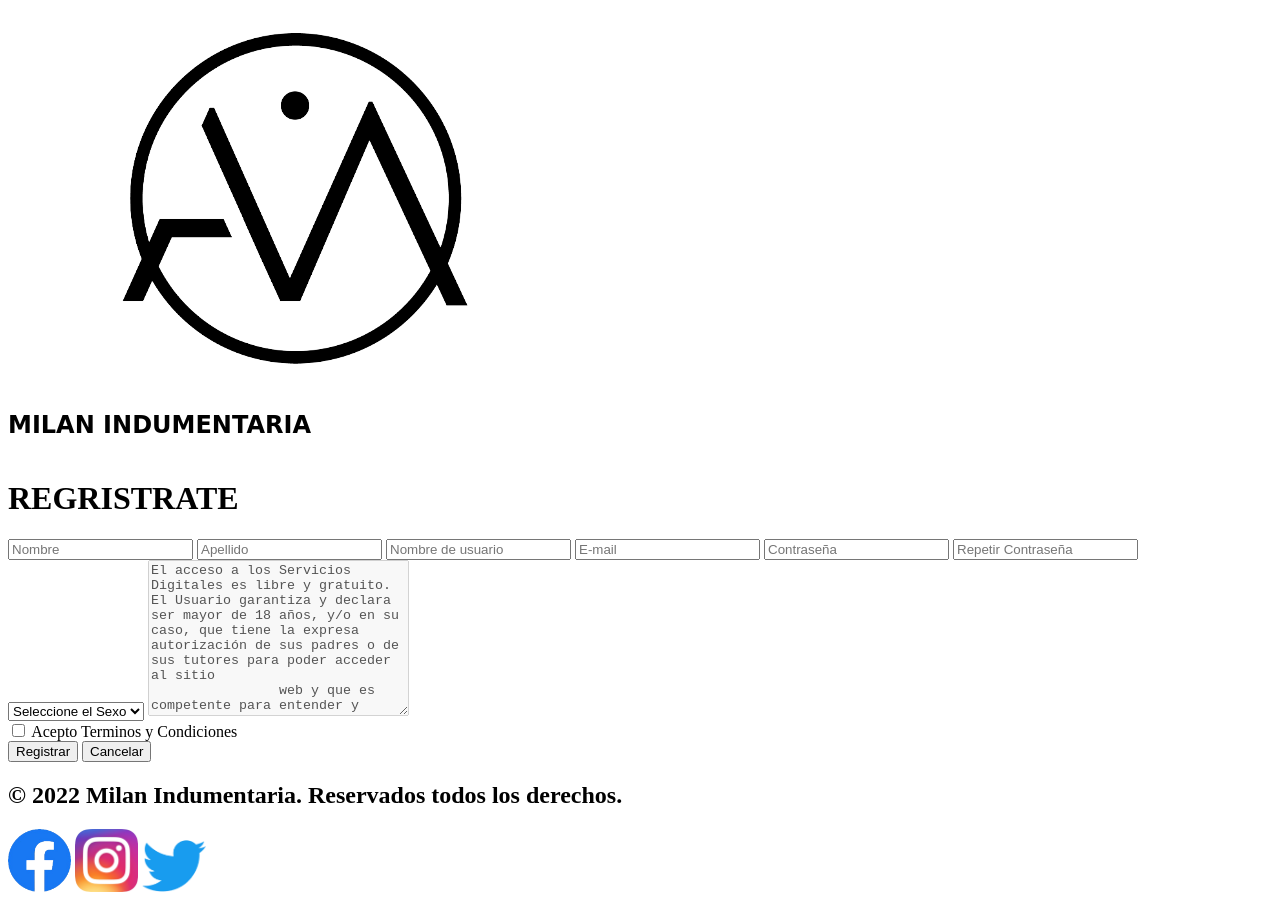
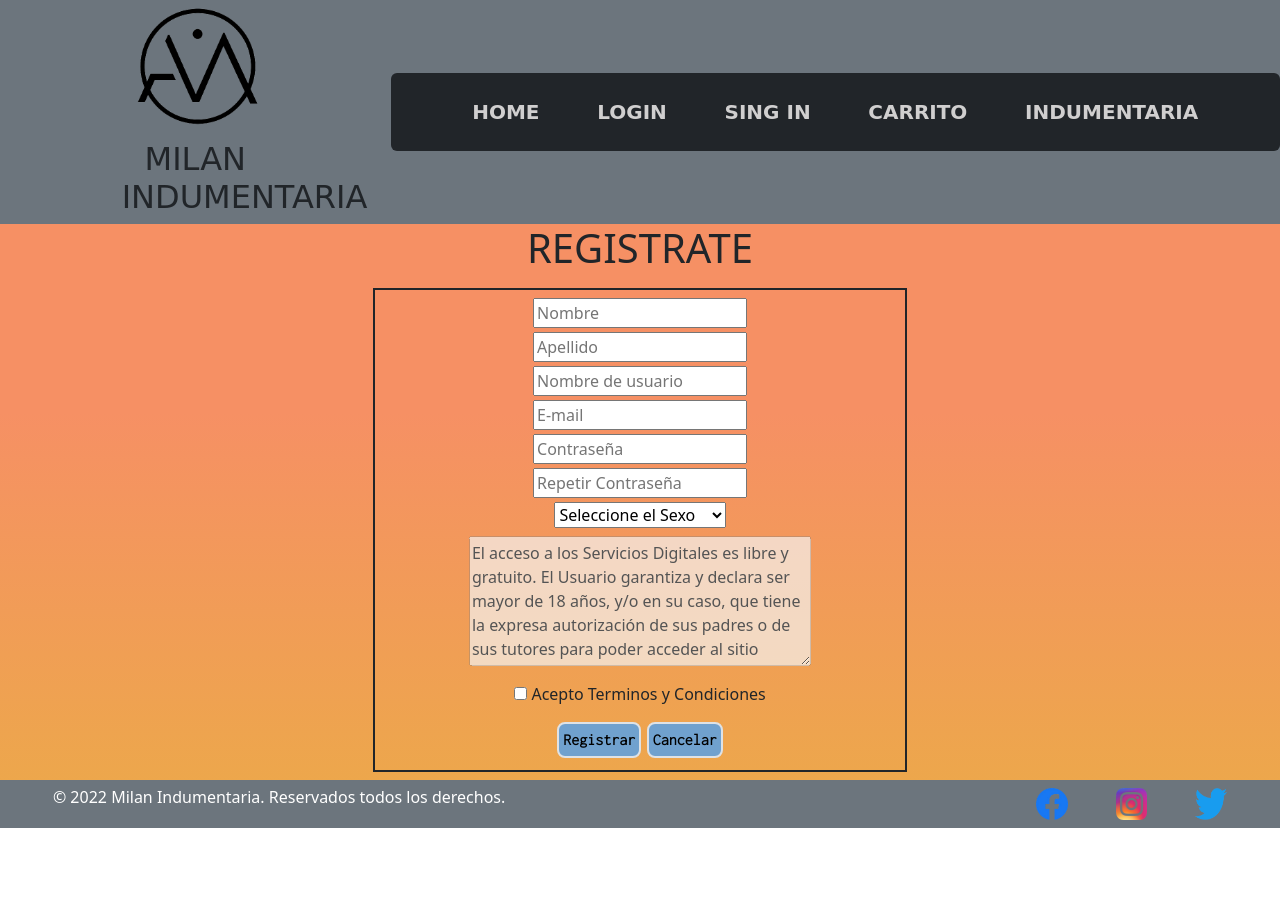
Before and after one commit to smasters90/MilanIndumentaria_Js, a plain HTML site: page pages/login.html in a window 1280 px wide. After the commit the page ends 828 px from the top, so only its background shows below. Drawn offline with nearby package versions, Linux system fonts and the light colour scheme; a web font is replaced by a local one.

Commit message:
desafio bootstrap

```diff
--- a/estilo/estilo.css
+++ b/estilo/estilo.css
@@ -3,7 +3,7 @@
 @import url('https://fonts.googleapis.com/css2?family=Inconsolata:wght@300&family=Permanent+Marker&family=Square+Peg&display=swap');
 @import url('https://fonts.googleapis.com/css2?family=Spicy+Rice&display=swap');
 
-
+/*HEADER*/
 .header__logo{
     font-family: 'Square Peg', cursive;
 }
@@ -28,7 +28,7 @@
   font-size: 0;
 }
 
-
+/*INDEX*/
 
 @media all and (min-width:768px) {
   .footer__contenedorImagenes img {
@@ -45,10 +45,32 @@
     transform: scale(1.1, 1.1);
     }
   }
-}
+
 
 @media all and (min-width:1200px){
   #navbarToggleExternalContent{
     display: inline;
   }
 }
+
+/*LOGIN*/
+.mainLogin{
+  background: rgb(246,144,100);
+  background: linear-gradient(rgba(246,144,100,1) 34%, rgba(235,158,58,0.9108018207282913) 100%);
+}
+
+.form__botones input {
+  font-family: 'Inconsolata', monospace;
+  cursor: pointer;
+  border-style: solid;
+  background-color:rgb(112, 161, 206);
+  transition: 0.6s;
+}
+
+.form__botones input:hover{
+  transform: scale(1.1, 1.1);
+}
+
+.form__botones input:active{
+  transform: scaleZ(1.1);
+}
--- a/pages/login.html
+++ b/pages/login.html
@@ -4,69 +4,78 @@
     <meta charset="UTF-8">
     <meta http-equiv="X-UA-Compatible" content="IE=edge">
     <meta name="viewport" content="width=device-width, initial-scale=1.0">
+
+    <link href="https://cdn.jsdelivr.net/npm/bootstrap@5.2.0-beta1/dist/css/bootstrap.min.css" rel="stylesheet" integrity="sha384-0evHe/X+R7YkIZDRvuzKMRqM+OrBnVFBL6DOitfPri4tjfHxaWutUpFmBp4vmVor" crossorigin="anonymous">
     <link rel="stylesheet" href="../estilo/estilo.css">
 </head>
 <body class="body__login">
-    <header class="header">
-        <div class="header__logo">
-            <img src="../img/logo.png">
-            <h2 class="logo__titulo"> MILAN INDUMENTARIA</h2>
+    <header class="header d-flex flex-column align-items-center bg-secondary flex-xl-row" >
+        <div class="header__logo d-flex flex-column align-items-center">
+            <img src="../img/logo.png" class="col-8 mx-auto pb-2 align-items-center col-md-6">
+            <h2 class="logo__titulo text-center px-4 w-50"> MILAN INDUMENTARIA</h2>
         </div>
-        <nav class="nav">
-            <ul class="menu">
-                <li><a href="../index.html"> HOME </a></li>
-                <li><a href="../pages/login.html"> LOGIN </a></li>
-                <li><a href="../pages/singin.html"> SING IN</a></li>
-                <li><a href="../pages/carrito.html"> CARRITO</a></li>
-                <li class="menu__indumentaria"> <a href=""> INDUMENTARIA</a>
-                    <ul class="subMenu">
-                        <li> <a href="../pages/mujer.html"> MUJER</a> </li>
-                    </ul>
-                 </li>
-            </ul>
+        <nav class="nav navbar-dark bg-dark mx-auto mb-2">
+            <div class="container-fluid d-xl-none">
+                <button class="navbar-toggler" type="button" data-bs-toggle="collapse" data-bs-target="#navbarToggleExternalContent" aria-controls="navbarToggleExternalContent" aria-expanded="false" aria-label="Toggle navigation">
+                <span class="navbar-toggler-icon"></span>
+                </button>
+              </div>
         </nav>
+            <div class="collapse  w-100 " id="navbarToggleExternalContent">
+                    <div class="list-group align-items-center  bg-dark p-4 flex-xl-row justify-content-xl-evenly">
+                        <a class="enlace fw-bold" href="../index.html"> HOME </a>
+                        <a class="enlace fw-bold" href="pages/login.html"> LOGIN </a>
+                        <a class="enlace fw-bold" href="pages/singin.html"> SING IN</a>
+                        <a class="enlace fw-bold" href="pages/carrito.html"> CARRITO</a></li>
+                        <a class="enlace fw-bold" href="pages/mujer.html"> INDUMENTARIA</a>
+
+                    </div>
+                </div>
+            </div>
     </header>
 
-    <main class="mainLogin">
-        <h1> REGRISTRATE</h1>
-        <form class="form" action="login.html" method="get" enctype="application/x-www-form-urlencoded">
-            <div class="form__contInput">
-                <input type="text" name="nombre" placeholder="Nombre" required>
-                <input type="text" name="apellido" placeholder="Apellido" required>
-                <input type="text" name="nu" placeholder="Nombre de usuario" required>
-                <input type="email" name="em" placeholder="E-mail" required>
-                <input type="password" name="pass" placeholder="Contraseña" required>
-                <input type="password" name="pass2" placeholder="Repetir Contraseña" required>
+    <main class="mainLogin d-flex flex-column align-items-center">
+        <h1 class="d-block"> REGISTRATE</h1>
+        <form class="form d-flex flex-column align-items-center justify-content-evenly gap-1 border border-2 border-dark p-2 m-2 col-9 col-xl-5" action="login.html" method="get" enctype="application/x-www-form-urlencoded">
+            <div class="form__contInput d-flex flex-column align-items-center col-12 justify-content-evenly gap-1">
+                <input class="col-10 col-md-5" type="text" name="nombre" placeholder="Nombre" required>
+                <input class="col-10 col-md-5" type="text" name="apellido" placeholder="Apellido" required>
+                <input class="col-10 col-md-5" type="text" name="nu" placeholder="Nombre de usuario" required>
+                <input class="col-10 col-md-5" type="email" name="em" placeholder="E-mail" required>
+                <input class="col-10 col-md-5" type="password" name="pass" placeholder="Contraseña" required>
+                <input class="col-10 col-md-5" type="password" name="pass2" placeholder="Repetir Contraseña" required>
             </div>
 
-            <select name="sex" required>
+            <select class="col-8 col-md-4" name="sex" required>
                 <option disabled selected value="">Seleccione el Sexo</option>
                 <option>Hombre</option>
                 <option>Mujer</option>
                 <option>No binario</option>
             </select>
-            <textarea disabled cols="30" rows="10">El acceso a los Servicios Digitales es libre y gratuito. El Usuario garantiza y declara ser mayor de 18 años, y/o en su caso, que tiene la expresa autorización de sus padres o de sus tutores para poder acceder al sitio
+            <textarea class="py-1 my-1 col-md-8  " disabled cols="30" rows="5">El acceso a los Servicios Digitales es libre y gratuito. El Usuario garantiza y declara ser mayor de 18 años, y/o en su caso, que tiene la expresa autorización de sus padres o de sus tutores para poder acceder al sitio
                 web y que es competente para entender y aceptar sin reservas las obligaciones, afirmaciones, representaciones
                 y garantías establecidas en estos Términos y Condiciones. Por su parte, el Estado Nacional, en adelante “el
                 Administrador”, deslinda su responsabilidad en el caso de no ser veraz la información suministrada al respecto.
             </textarea>
-            <div class="form__checkbox">
+            <div class="form__checkbox d-inline py-1 my-1">
                 <input type="checkbox" required> <label class="form__checkbox--texto"> Acepto Terminos y Condiciones</label>
             </div>
-            <div class="form__botones">
-                <input type="submit" value="Registrar">
-                <input type="reset" value="Cancelar">
+            <div class="form__botones d-flex flex-row justify-content-around col-8 col-md-4">
+                <input class="d-inline p-1 my-1 border rounded-3 fw-bold" type="submit" value="Registrar">
+                <input class="d-inline p-1 my-1 border rounded-3 fw-bold" type="reset" value="Cancelar">
             </div>
         </form>
     </main>
 
-    <footer class="footer">
-        <h2> © 2022 Milan Indumentaria. Reservados todos los derechos.</h2>
-        <div class="footer__contenedorImagenes">
-            <img src="../img/face.png">
-            <img src="../img/instagram.png"></li>
-            <img src="../img/twt.png"></li>
+    <footer class="footer d-flex flex-column bg-secondary p-2 flex-xl-row justify-content-xl-around">
+        <h6 class="text-white text-center"> © 2022 Milan Indumentaria. Reservados todos los derechos.</h6>
+        <div class="footer__contenedorImagenes d-flex flex-row justify-content-evenly col-xl-6 justify-content-xl-end gap-xl-5">
+            <img class="img-fluid col-1" src="../img/face.png">
+            <img class="img-fluid col-1" src="../img/instagram.png">
+            <img class="img-fluid col-1" src="../img/twt.png">
          </div>
     </footer>
+
+    <script src="https://cdn.jsdelivr.net/npm/bootstrap@5.2.0-beta1/dist/js/bootstrap.bundle.min.js" integrity="sha384-pprn3073KE6tl6bjs2QrFaJGz5/SUsLqktiwsUTF55Jfv3qYSDhgCecCxMW52nD2" crossorigin="anonymous"></script>
 </body>
 </html>
```
Also changed, not shown: index.html (+1 -1 lines).
